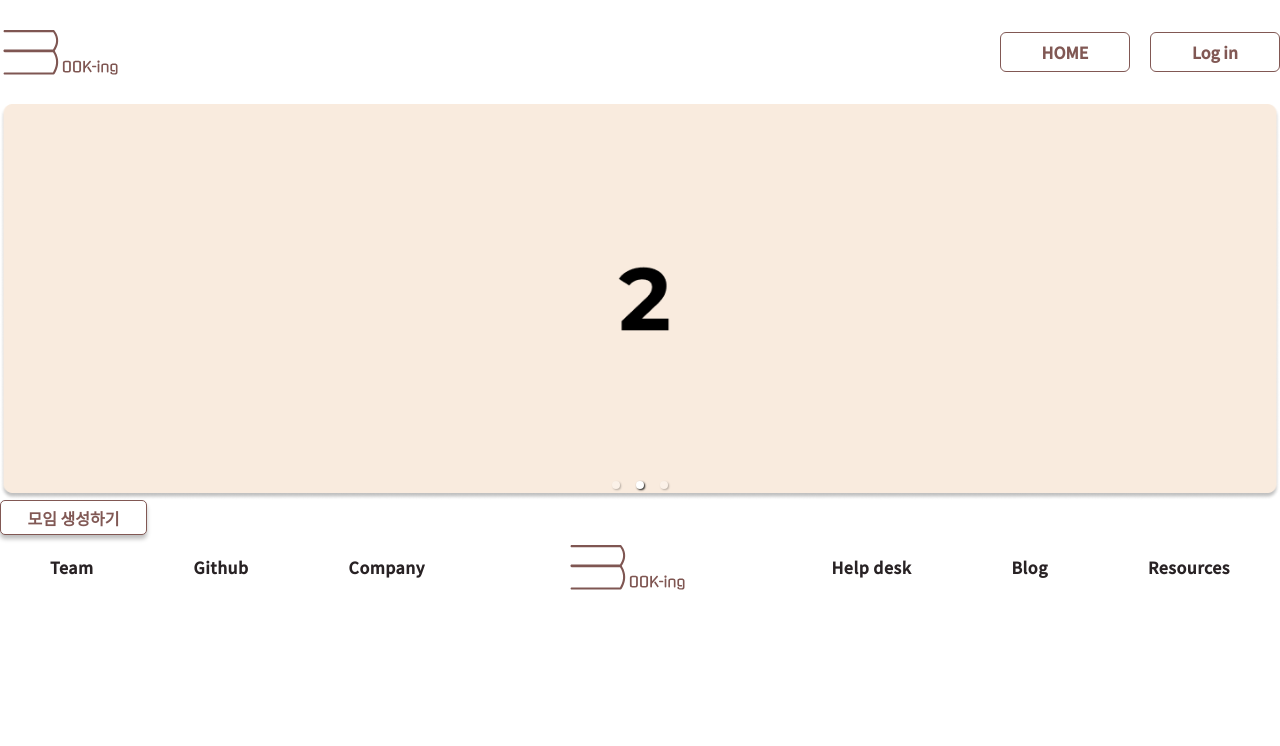
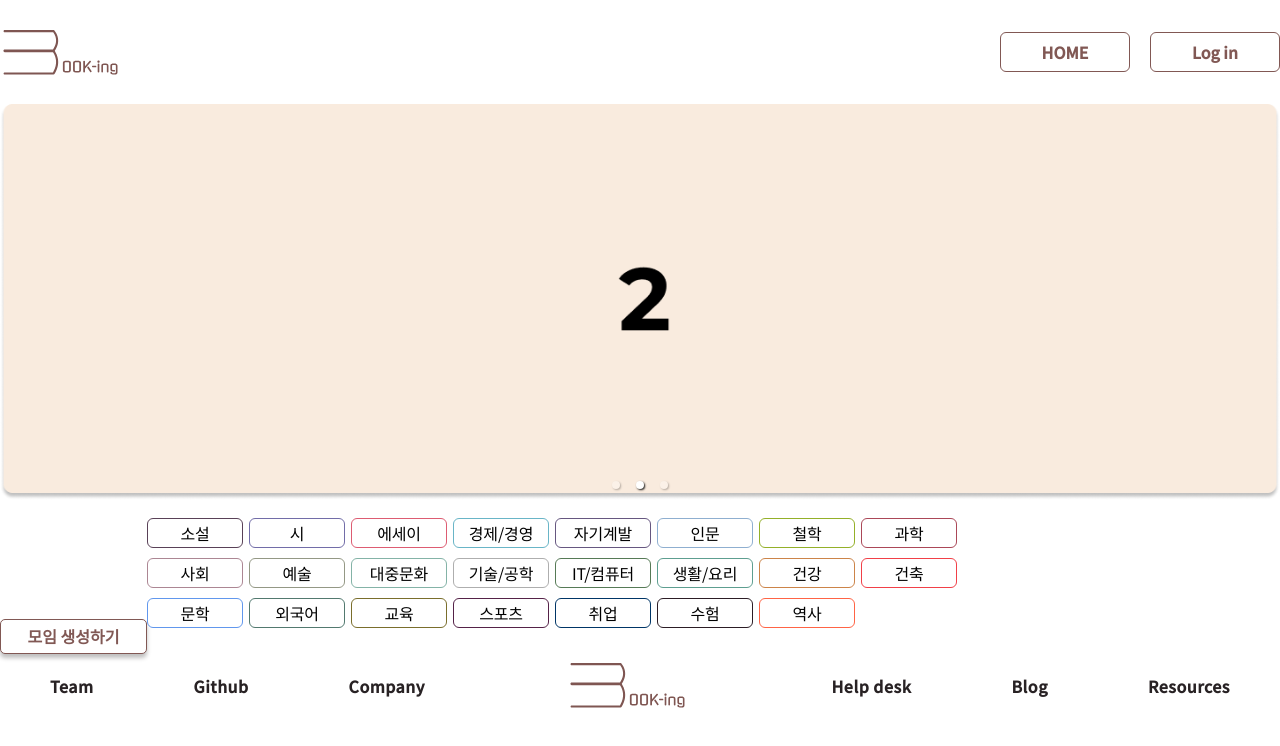
Before and after one commit to Book-ing/Book-ing_FE, a React (Create React App) app: page / in a window 1280 px wide. Shown: the top 746 px of the page. Built offline with nearby package versions, Linux system fonts and the light colour scheme; no server answers; a web font is replaced by a local one.

Commit message:
page(Main): 목업 뷰 완료 후 작업
Main 목업 뷰 작업 후 브랜치 생성 후 기능 추가를 위해 뒤늦은 Commit...

2022.05.01 actual project: book-ing
commit by Taak-e

```diff
--- a/src/Components/Cards.jsx
+++ b/src/Components/Cards.jsx
@@ -67,7 +67,7 @@ Cards.defaultProps = {
 }
 
 const CardGrid = styled.div`
-  padding: 5px 11px 6px 11px;
+
 `
 const ImgGrid = styled.div`
     margin: auto;
--- a/src/Components/Modal/ModalCrew.jsx
+++ b/src/Components/Modal/ModalCrew.jsx
@@ -2,6 +2,7 @@ import React, { useEffect, useState } from "react";
 import { useDispatch } from "react-redux";
 import styled from "styled-components";
 import { Eltext, Elbutton } from "../../elements";
+import ElcategoryRadio from "../../elements/ElcategoryRadio";
 
 import flex from "../../themes/flex";
 
@@ -65,16 +66,14 @@ const ModalCrew = (props) => {
               onChange={onChangeInputHandler}
             />
             {/* 카테고리 삽입 */}
-            <div
-              style={{
-                margin: "15px 0",
-                width: "100%",
-                height: "142px",
-                border: "1px solid red",
-              }}
-            >
-              카테고리
-            </div>
+
+            <ElcategoryRadio/>
+            {/* <input id="개새야" type="radio"/>
+            <label htmlFor="개새야">안녕하세요</label>
+            <input id="개새야1" type="radio"/>
+            <label htmlFor="개새야1">안녕하세요</label>
+            <input id="개새야2" type="radio"/>
+            <label htmlFor="개새야2">안녕하세요</label> */}
             {/* 카테고리 삽입 */}
             <StInputName type="sub_2_bold">모임 소개 글</StInputName>
             <StInput
--- /dev/null
+++ b/src/elements/ElcategoryCheckbox.jsx
@@ -0,0 +1,87 @@
+import React from 'react';
+import styled from 'styled-components';
+import flex from "../themes/flex";
+
+const ElcategoryRadio = () => {
+
+    const Categorys = [
+        { name: '소설', hex: '#594157' },
+        { name: '시', hex: '#726DA8' },
+        { name: '에세이', hex: '#DD5C72' },
+        { name: '경제/경영', hex: '#69B5C7' },
+        { name: '자기계발', hex: '#665780' },
+        { name: '인문', hex: '#8FAFD0' },
+        { name: '철학', hex: '#94B029' },
+        { name: '과학', hex: '#AB4858' },
+        { name: '사회', hex: '#AC8693' },
+        { name: '예술', hex: '#949885' },
+        { name: '대중문화', hex: '#84B3A7' },
+        { name: '기술/공학', hex: '#AEAEAE' },
+        { name: 'IT/컴퓨터', hex: '#567A56' },
+        { name: '생활/요리', hex: '#5D9E90' },
+        { name: '건강', hex: '#CC8449' },
+        { name: '건축', hex: '#F14048' },
+        { name: '문학', hex: '#6197ED' },
+        { name: '외국어', hex: '#52796F' },
+        { name: '교육', hex: '#7A6E2C' },
+        { name: '스포츠', hex: '#552248' },
+        { name: '취업', hex: '#003566' },
+        { name: '수험', hex: '#2C1D25' },
+        { name: '역사', hex: '#FF6445' },
+      ];
+
+    return (
+        <React.Fragment>
+          <RadioCategoryWrap>
+            {Categorys.map((category) => (
+              <div key={category.name}>
+                <StInputRadio
+                  id={category.name}
+                  type="checkbox"
+                  name="category-selector"
+                  value={category.name}
+                  color={category.hex}
+                />
+                <StRadioLabel htmlFor={category.name} color={category.hex}>{category.name}</StRadioLabel>
+              </div>
+            ))}
+          </RadioCategoryWrap>
+        </React.Fragment>
+      );
+    }
+
+export default ElcategoryRadio;
+
+const RadioCategoryWrap = styled.div`
+    display: inline-block;
+    width: 900px;
+    height: 135px;
+    margin-top: 8px;
+    padding-top: 10px;
+    padding-bottom: 10px;
+`;
+
+const StRadioLabel = styled.label`
+    ${flex("center", "center", false)}
+    float: left;
+    font-size: 1.6rem;
+    line-height: 2.2rem;
+    letter-spacing: -0.015rem;
+    color: black;
+    width: 96px;
+    height: 30px;
+    border: 1px solid ${(props) => props.color};
+    box-sizing: border-box;
+    border-radius: 6px;
+    margin-right: 6px;
+    margin-bottom: 10px;
+`;
+
+const StInputRadio = styled.input`
+
+    display: none;
+    &:checked + ${StRadioLabel} {
+        background-color: ${(props) => props.color};
+        color: white;
+    }
+    `;
--- /dev/null
+++ b/src/elements/ElcategoryRadio.jsx
@@ -0,0 +1,87 @@
+import React from 'react';
+import styled from 'styled-components';
+import flex from "../themes/flex";
+
+const ElcategoryRadio = () => {
+
+    const Categorys = [
+        { name: '소설', hex: '#594157' },
+        { name: '시', hex: '#726DA8' },
+        { name: '에세이', hex: '#DD5C72' },
+        { name: '경제/경영', hex: '#69B5C7' },
+        { name: '자기계발', hex: '#665780' },
+        { name: '인문', hex: '#8FAFD0' },
+        { name: '철학', hex: '#94B029' },
+        { name: '과학', hex: '#AB4858' },
+        { name: '사회', hex: '#AC8693' },
+        { name: '예술', hex: '#949885' },
+        { name: '대중문화', hex: '#84B3A7' },
+        { name: '기술/공학', hex: '#AEAEAE' },
+        { name: 'IT/컴퓨터', hex: '#567A56' },
+        { name: '생활/요리', hex: '#5D9E90' },
+        { name: '건강', hex: '#CC8449' },
+        { name: '건축', hex: '#F14048' },
+        { name: '문학', hex: '#6197ED' },
+        { name: '외국어', hex: '#52796F' },
+        { name: '교육', hex: '#7A6E2C' },
+        { name: '스포츠', hex: '#552248' },
+        { name: '취업', hex: '#003566' },
+        { name: '수험', hex: '#2C1D25' },
+        { name: '역사', hex: '#FF6445' },
+      ];
+
+    return (
+        <React.Fragment>
+          <RadioCategoryWrap>
+            {Categorys.map((category) => (
+              <div key={category.name}>
+                <StInputRadio
+                  id={category.name}
+                  type="radio"
+                  name="category-selector"
+                  value={category.name}
+                  color={category.hex}
+                />
+                <StRadioLabel htmlFor={category.name} color={category.hex}>{category.name}</StRadioLabel>
+              </div>
+            ))}
+          </RadioCategoryWrap>
+        </React.Fragment>
+      );
+    }
+
+export default ElcategoryRadio;
+
+const RadioCategoryWrap = styled.div`
+    display: inline-block;
+    width: 900px;
+    height: 135px;
+    margin-top: 8px;
+    padding-top: 10px;
+    padding-bottom: 10px;
+`;
+
+const StRadioLabel = styled.label`
+    ${flex("center", "center", false)}
+    float: left;
+    font-size: 1.6rem;
+    line-height: 2.2rem;
+    letter-spacing: -0.015rem;
+    color: black;
+    width: 96px;
+    height: 30px;
+    border: 1px solid ${(props) => props.color};
+    box-sizing: border-box;
+    border-radius: 6px;
+    margin-right: 6px;
+    margin-bottom: 10px;
+`;
+
+const StInputRadio = styled.input`
+
+    display: none;
+    &:checked + ${StRadioLabel} {
+        background-color: ${(props) => props.color};
+        color: white;
+    }
+    `;
--- a/src/pages/Main.jsx
+++ b/src/pages/Main.jsx
@@ -2,12 +2,13 @@ import React, { useState } from "react";
 import Header from "../components/Header";
 import Footer from "../components/Footer";
 import Slide from "../components/Slide";
-// import ModalCrew from "../components/Modal/ModalCrew";
+import ModalCrew from "../components/Modal/ModalCrew";
 import Cards from "../components/Cards";
 
 import { Modal, Box, Grid } from "@mui/material";
 import CloseIcon from "@mui/icons-material/Close";
 import styled from "styled-components";
+
 import { Elbutton, Eltext, Elchip } from "../elements";
 
 const Main = (props) => {
@@ -31,7 +32,7 @@ const Main = (props) => {
             <ModalCloseBtn onClick={handleModalClose}>
               <CloseIcon fontSize="large" />
             </ModalCloseBtn>
-            {/* <ModalCrew /> */}
+            <ModalCrew />
           </Box>
         </Modal>
       </ModalBtnGrid>
--- a/src/pages/Search.jsx
+++ b/src/pages/Search.jsx
@@ -1,7 +1,22 @@
+import styled from "@emotion/styled";
 import React from "react";
+import Header from "../components/Header";
+import ElcategoryCheckbox from "../elements/ElcategoryCheckbox"
 
 const Search = () => {
-  return <div>Search</div>;
+  return (
+    <React.Fragment>
+      <Header />
+        <StCategoryBox>
+          <ElcategoryCheckbox />
+        </StCategoryBox>
+    </React.Fragment>
+  );
 };
 
 export default Search;
+
+const StCategoryBox = styled.div`
+  width: 1280px;
+  margin: auto;
+`
--- a/src/pages/Test.jsx
+++ b/src/pages/Test.jsx
@@ -8,6 +8,7 @@ import { Modal, Box } from "@mui/material";
 import CloseIcon from "@mui/icons-material/Close";
 import styled from "styled-components";
 import { Elbutton } from "../elements";
+import ElcategoryRadio from "../elements/ElcategoryRadio";
 
 const Test = (props) => {
   const [open, setOpen] = useState(false);
@@ -30,6 +31,7 @@ const Test = (props) => {
           <ModalCrew />
         </Box>
       </Modal>
+      <ElcategoryRadio />
       <Footer />
     </>
   );
```
Lines whose indentation alone changed are shown as unchanged.
